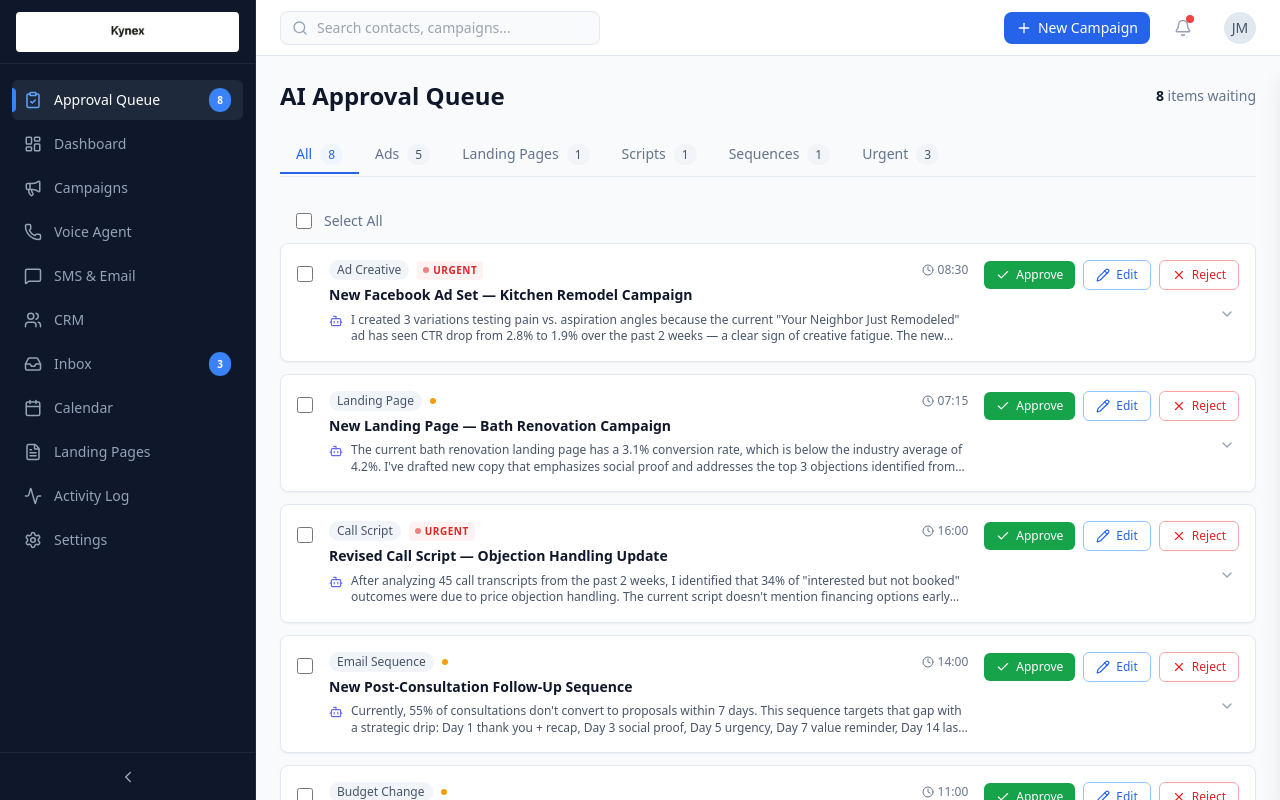
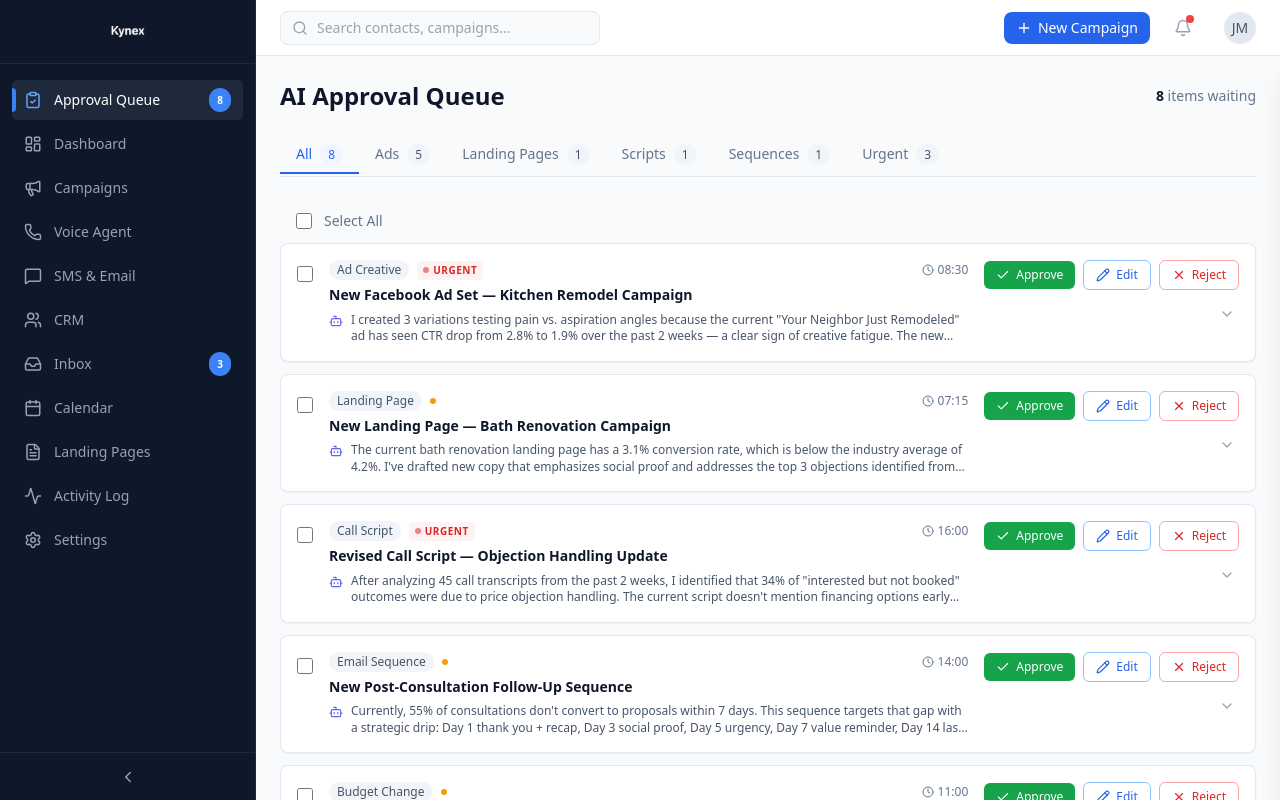
Before and after one commit to Metdez/Kynex-AI, a React (Vite) app: page /login in a window 1280 px wide. Both pictures are taken after a click on the button "Log In". Shown: the top 800 px of the page. Built offline with nearby package versions, Linux system fonts and the light colour scheme.

Commit message:
Update Sidebar to use Kynex light logo and remove white container

```diff
--- a/src/components/layout/Sidebar.jsx
+++ b/src/components/layout/Sidebar.jsx
@@ -43,9 +43,9 @@ export default function Sidebar() {
     <aside className={`fixed top-0 left-0 h-screen bg-slate-900 border-r border-slate-800 text-white flex flex-col transition-all duration-300 z-30 ${sidebarCollapsed ? 'w-20' : 'w-64'}`}>
       {/* Logo */}
       <div className="h-16 flex items-center justify-center px-4 border-b border-slate-800">
-        <div className={`bg-white rounded w-full flex items-center ${sidebarCollapsed ? 'justify-start px-2' : 'justify-center p-2'} h-10 overflow-hidden`}>
+        <div className={`w-full flex items-center ${sidebarCollapsed ? 'justify-start px-2' : 'justify-center'} h-10 overflow-hidden`}>
           <img
-            src="/kynex-logo.png"
+            src="/kynex-logo-light.png"
             alt="Kynex AI Logo"
             className={`object-contain ${sidebarCollapsed ? 'h-8 origin-left min-w-[100px] -ml-2' : 'h-10'}`}
           />
```
Also changed, not shown: public/kynex-logo-light.png (added).
